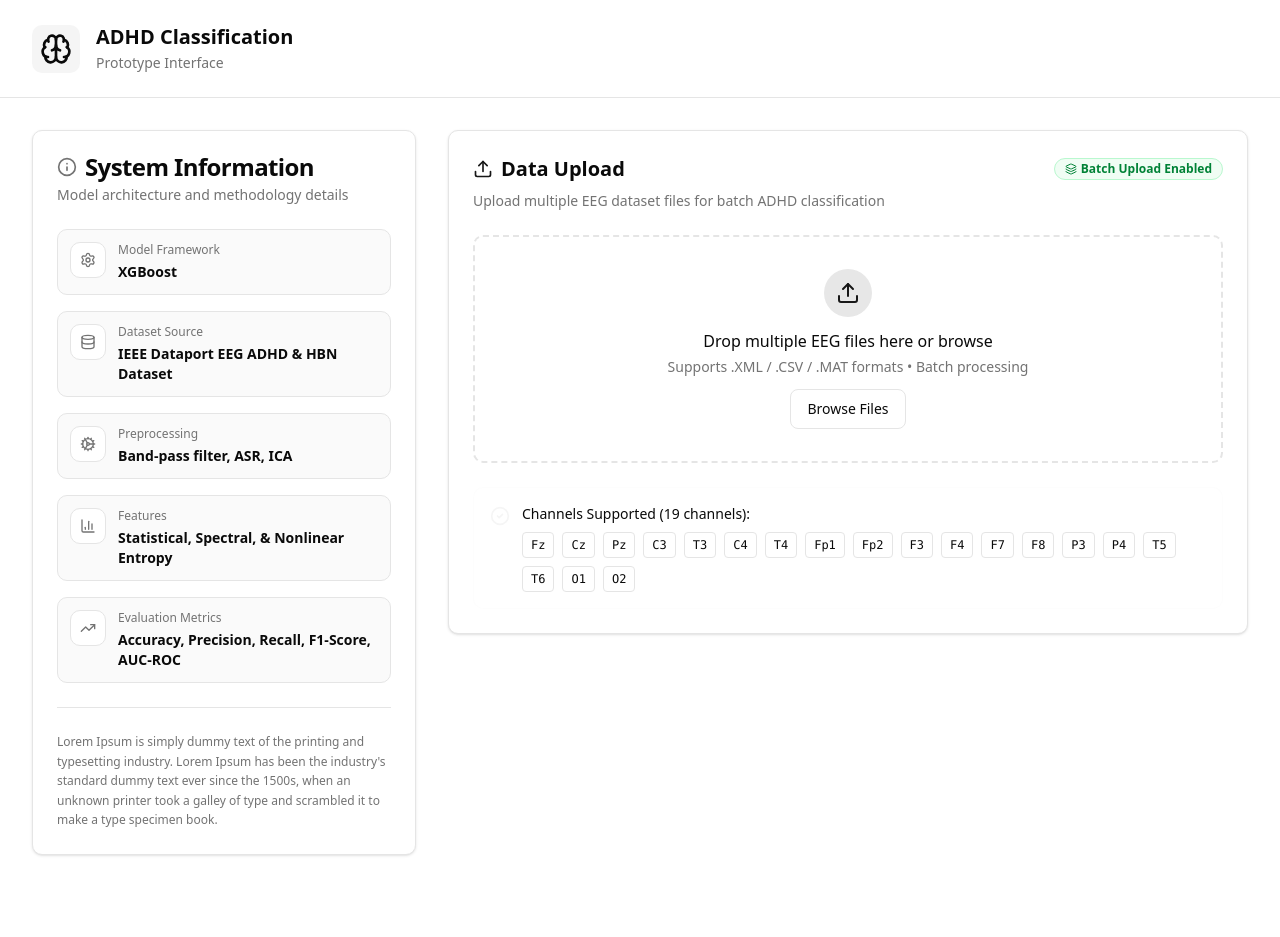
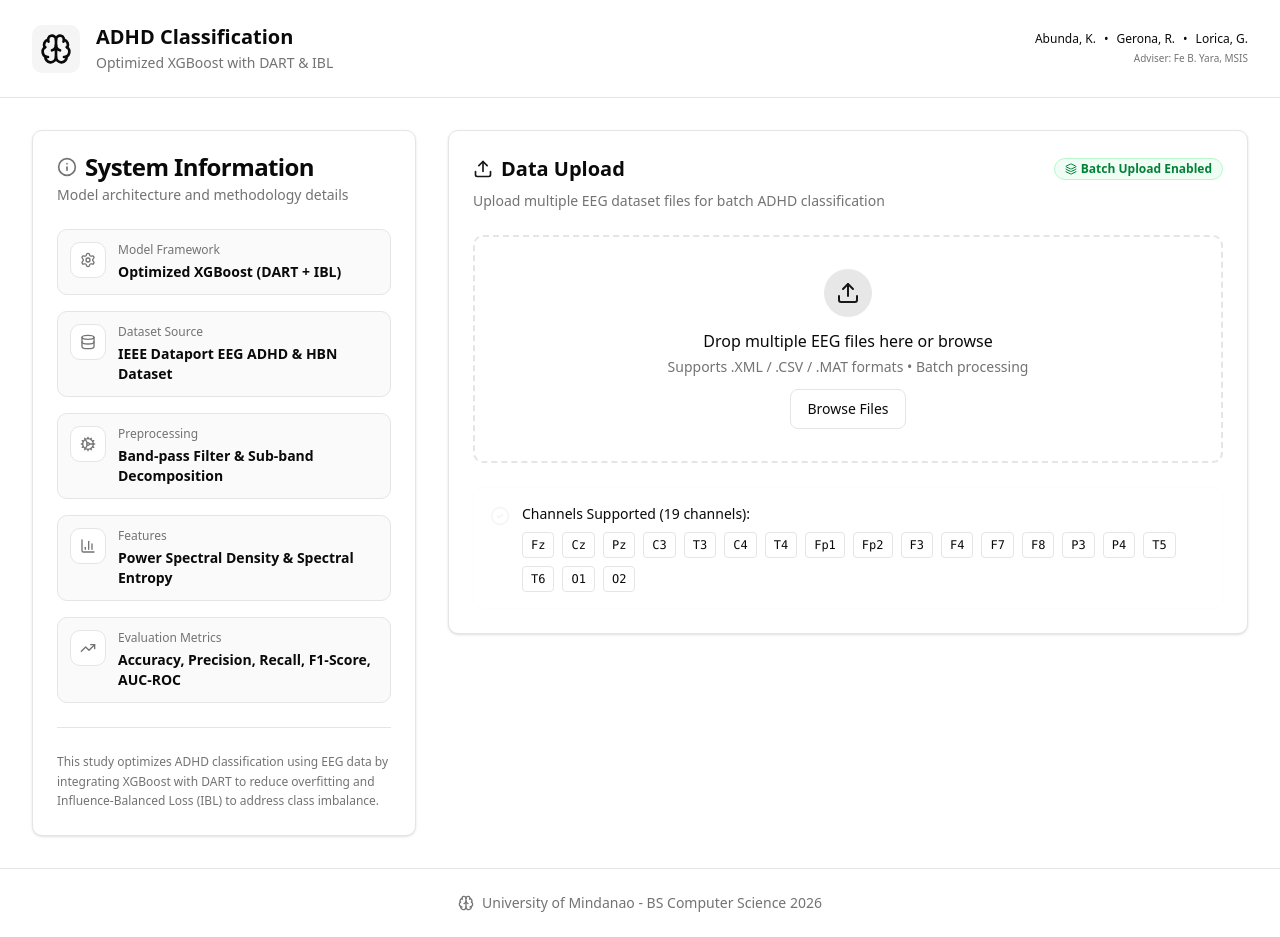
Before and after one commit to gesterloricz/test-adhd, a React (Vite) app: page / in a window 1280 px wide. Before the commit the page ends 887 px from the top, so only its background shows below. Built offline with nearby package versions, Linux system fonts and the light colour scheme.

Commit message:
refactor UI and logic aligning it with Thesis methods.
updated processingStatus pipeline steps, system info details, added footer, refactor header

```diff
--- a/index.html
+++ b/index.html
@@ -4,7 +4,7 @@
     <meta charset="UTF-8" />
     <link rel="icon" type="image/png" href="/src/adhd.png" />
     <meta name="viewport" content="width=device-width, initial-scale=1.0" />
-    <title>ADHD Classification - Enhanced XGBoost with SVM</title>
+    <title>ADHD Classification - Optimized XGBoost (DART & IBL)</title>
   </head>
   <body>
     <div id="root"></div>
--- a/src/App.tsx
+++ b/src/App.tsx
@@ -1,8 +1,9 @@
 import { useState } from 'react'
-import Header from './components/Header'
+import Header from './components/header'
+import Footer from './components/footer'
 import SystemInfoPanel from './components/SystemInfoPanel'
 import DataUploadPanel from './components/DataUploadPanel'
-import ProcessingStatusPanel from './components/processingStatus'
+import ProcessingStatusPanel from './components/ProcessingStatus'
 import ResultsView from './components/ResultsView'
 
 export type ClassificationResult = {
@@ -20,18 +21,18 @@ function App() {
   const [files, setFiles] = useState<File[]>([])
   const [isProcessing, setIsProcessing] = useState(false)
 
-  // 1. Updates the file queue when user drops files or deletes them
+  // Updates the file queue when user drops files or deletes them
   const handleFilesSelected = (newFiles: File[]) => {
     setFiles(newFiles)
   }
 
-  // 2. Switches to the processing view
+  // Switches to the processing view
   const handleStartProcessing = () => {
     if (files.length === 0) return
     setIsProcessing(true)
   }
 
-  // 3. Called when ProcessingStatusPanel finishes its animation
+  // Called when processing status finishes its animation
   const handleProcessingComplete = () => {
     // Generate results for the files that were in the queue
     const newResults: ClassificationResult[] = files.map((file, index) => ({
@@ -39,9 +40,9 @@ function App() {
       result: index % 2 === 0 ? "ADHD Detected" : "Control (No ADHD)",
       confidence: 87 + Math.random() * 10,
       topFeatures: [
-        { name: "Beta Power (C4)", value: 26.2 },
-        { name: "Wavelet Energy (Fp2)", value: 20.1 },
-        { name: "Fractal Dim (F4)", value: 14.9 },
+        { name: "Beta PSD (Cz)", value: 26.2 },
+        { name: "Theta Entropy (Fz)", value: 20.1 },
+        { name: "Alpha PSD (P3)", value: 14.9 },
       ],
     }))
 
@@ -50,7 +51,7 @@ function App() {
     setFiles([]) // Clear the queue after processing is done
   }
 
-  // 4. Resets everything for a fresh start
+  // Resets everything for a fresh start
   const handleNewAnalysis = () => {
     setResults([])
     setFiles([])
@@ -83,6 +84,7 @@ function App() {
           </div>
         </div>
       </main>
+      <Footer />
     </div>
   )
 }
--- a/src/components/Header.tsx
+++ b/src/components/Header.tsx
@@ -12,7 +12,17 @@ export default function Header() {
             <h1 className="text-xl font-semibold leading-tight">
               ADHD Classification
             </h1>
-            <p className="text-sm text-muted-foreground mt-1">Prototype Interface</p>
+            <p className="text-sm text-muted-foreground mt-1">Optimized XGBoost with DART & IBL</p>
+          </div>
+          <div className="ml-auto text-right">
+            <div className="flex flex-wrap justify-end gap-x-2 text-xs font-medium">
+              <span>Abunda, K.</span>
+              <span>•</span>
+              <span>Gerona, R.</span>
+              <span>•</span>
+              <span>Lorica, G.</span>
+            </div>
+            <p className="text-[10px] mt-1 text-muted-foreground">Adviser: Fe B. Yara, MSIS</p>
           </div>
         </div>
       </div>
--- a/src/components/ProcessingStatus.tsx
+++ b/src/components/ProcessingStatus.tsx
@@ -6,31 +6,31 @@ const processingSteps = [
   {
     id: 1,
     name: "Preprocessing",
-    description: "Band-pass filter, ASR, & ICA",
+    description: "Band-pass Filter & Sub-band Decomposition",
     duration: 1200,
   },
   {
     id: 2,
     name: "Feature Extraction",
-    description: "Statistical, Spectral, & Nonlinear Entropy",
+    description: "Power Spectral Density & Spectral Entropy",
     duration: 1500,
   },
   {
     id: 3,
-    name: "Feature Selection",
-    description: "??????",
+    name: "Normalization",
+    description: "Z-score Feature Scaling",
     duration: 1000,
   },
   {
     id: 4,
     name: "Classification",
-    description: "XGBoost Model",
+    description: "Optimized XGBoost (DART + IBL)",
     duration: 1300,
   },
   {
     id: 5,
     name: "Result Generation",
-    description: "ADHD / Non-ADHD",
+    description: "ADHD / Control Prediction",
     duration: 1000,
   },
 ]
@@ -85,7 +85,7 @@ export default function ProcessingStatusPanel({ onComplete }: Props) {
               `}
             >
               <div className="flex-shrink-0 w-8 text-center">
-                {isComplete && <CheckCircle2 className="w-6 h-6 text-success mx-auto text-green-500" />}
+                {isComplete && <CheckCircle2 className="w-6 h-6 text-green-500 mx-auto" />}
                 {isCurrent && <Loader2 className="w-6 h-6 text-primary animate-spin mx-auto" />}
                 {isPending && <Circle className="w-6 h-6 text-muted-foreground mx-auto" />}
               </div>
--- a/src/components/ResultsView.tsx
+++ b/src/components/ResultsView.tsx
@@ -1,4 +1,4 @@
-import { useState, useEffect } from "react"
+import { useState } from "react"
 import { CheckCircle2, AlertTriangle, RotateCcw, TrendingUp, FileText, ChevronRight } from "lucide-react"
 import { Card } from "@/components/ui/card"
 import { Button } from "@/components/ui/button"
@@ -11,14 +11,8 @@ interface ResultsViewProps {
 }
 
 export default function ResultsView({ onNewAnalysis, results }: ResultsViewProps) {
+
   const [selectedResult, setSelectedResult] = useState<ClassificationResult | null>(null)
-
-  useEffect(() => {
-    if (results.length > 0) {
-      setSelectedResult(results[0])
-    }
-  }, [results])
-
   const adhdCount = results.filter((r) => r.result === "ADHD Detected").length
   const controlCount = results.filter((r) => r.result === "Control (No ADHD)").length
 
@@ -62,8 +56,7 @@ export default function ResultsView({ onNewAnalysis, results }: ResultsViewProps
               <button
                 key={idx}
                 onClick={() => setSelectedResult(result)}
-                className={`w-full p-4 rounded-lg border-2 transition-all text-left ${
-                  isSelected
+                className={`w-full p-4 rounded-lg border-2 transition-all text-left ${isSelected
                     ? "bg-primary/5 border-primary"
                     : "bg-card border-border hover:border-primary/50"
                   }`}
@@ -80,8 +73,7 @@ export default function ResultsView({ onNewAnalysis, results }: ResultsViewProps
                   </div>
                   <div className="flex items-center gap-3">
                     <span
-                      className={`px-3 py-1 rounded-full text-xs font-semibold ${
-                        isADHD
+                      className={`px-3 py-1 rounded-full text-xs font-semibold ${isADHD
                           ? "bg-yellow-100 text-yellow-700 border border-yellow-200"
                           : "bg-green-100 text-green-700 border border-green-200"
                         }`}
@@ -97,19 +89,26 @@ export default function ResultsView({ onNewAnalysis, results }: ResultsViewProps
         </div>
       </div>
 
+      {!selectedResult && (
+        <div className="p-8 text-center bg-muted/20 rounded-lg border border-dashed border-border">
+          <FileText className="w-12 h-12 text-muted-foreground mx-auto mb-3" />
+          <p className="text-sm text-muted-foreground">
+            Select a file from the batch results above to view detailed analysis
+          </p>
+        </div>
+      )}
+
       {selectedResult && (
         <>
           <div
-            className={`p-6 rounded-lg border-2 mb-6 ${
-              selectedResult.result === "ADHD Detected"
+            className={`p-6 rounded-lg border-2 mb-6 ${selectedResult.result === "ADHD Detected"
                 ? "bg-yellow-50/50 border-yellow-100"
                 : "bg-green-50/50 border-green-100"
               }`}
           >
             <div className="flex items-start gap-4">
               <div
-                className={`p-3 rounded-full ${
-                  selectedResult.result === "ADHD Detected" ? "bg-yellow-100" : "bg-green-100"
+                className={`p-3 rounded-full ${selectedResult.result === "ADHD Detected" ? "bg-yellow-100" : "bg-green-100"
                   }`}
               >
                 {selectedResult.result === "ADHD Detected" ? (
@@ -140,7 +139,6 @@ export default function ResultsView({ onNewAnalysis, results }: ResultsViewProps
             </div>
           </div>
 
-         {/* // result table */}
           <div className="space-y-3">
             <div className="grid grid-cols-2 gap-4 p-4 bg-muted/30 rounded-lg border border-border">
               <div>
@@ -153,7 +151,7 @@ export default function ResultsView({ onNewAnalysis, results }: ResultsViewProps
               </div>
             </div>
 
-            {/* <div className="grid grid-cols-2 gap-4 p-4 bg-muted/30 rounded-lg border border-border">
+             <div className="grid grid-cols-2 gap-4 p-4 bg-muted/30 rounded-lg border border-border">
               <div>
                 <p className="text-xs text-muted-foreground mb-1">Parameter</p>
                 <p className="text-sm font-semibold text-foreground">Top Influential Features</p>
@@ -168,7 +166,7 @@ export default function ResultsView({ onNewAnalysis, results }: ResultsViewProps
                   ))}
                 </div>
               </div>
-            </div> */}
+            </div>
 
             <div className="grid grid-cols-2 gap-4 p-4 bg-muted/30 rounded-lg border border-border">
               <div>
--- a/src/components/SystemInfoPanel.tsx
+++ b/src/components/SystemInfoPanel.tsx
@@ -7,7 +7,7 @@ export default function SystemInfoPanel() {
     {
       icon: Settings,
       label: "Model Framework",
-      value: "XGBoost",
+      value: "Optimized XGBoost (DART + IBL)",
     },
     {
       icon: Database,
@@ -17,12 +17,12 @@ export default function SystemInfoPanel() {
     {
       icon: Cog,
       label: "Preprocessing",
-      value: "Band-pass filter, ASR, ICA",
+      value: "Band-pass Filter & Sub-band Decomposition",
     },
     {
       icon: BarChart3,
       label: "Features",
-      value: "Statistical, Spectral, & Nonlinear Entropy",
+      value: "Power Spectral Density & Spectral Entropy",
     },
     {
       icon: TrendingUp,
@@ -61,7 +61,7 @@ export default function SystemInfoPanel() {
         <Separator />
 
         <p className="text-xs text-muted-foreground leading-relaxed">
-          Lorem Ipsum is simply dummy text of the printing and typesetting industry. Lorem Ipsum has been the industry's standard dummy text ever since the 1500s, when an unknown printer took a galley of type and scrambled it to make a type specimen book.
+          This study optimizes ADHD classification using EEG data by integrating XGBoost with DART to reduce overfitting and Influence-Balanced Loss (IBL) to address class imbalance.
         </p>
       </CardContent>
     </Card>
--- /dev/null
+++ b/src/components/footer.tsx
@@ -0,0 +1,15 @@
+import { Brain } from "lucide-react"
+const currentYear = new Date().getFullYear();
+
+export default function Footer() {
+  return (
+    <footer className="border-t border-border mt-auto bg-background">
+      <div className="container mx-auto px-6 py-6">
+        <div className="flex items-center justify-center gap-2 text-sm text-muted-foreground">
+          <Brain className="w-4 h-4" />
+          <span>University of Mindanao - BS Computer Science {currentYear} </span>
+        </div>
+      </div>
+    </footer>
+  )
+}
```
Lines whose indentation alone changed are shown as unchanged.
